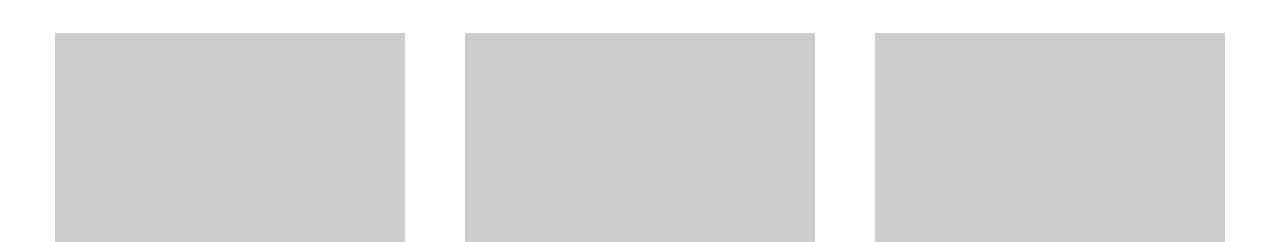
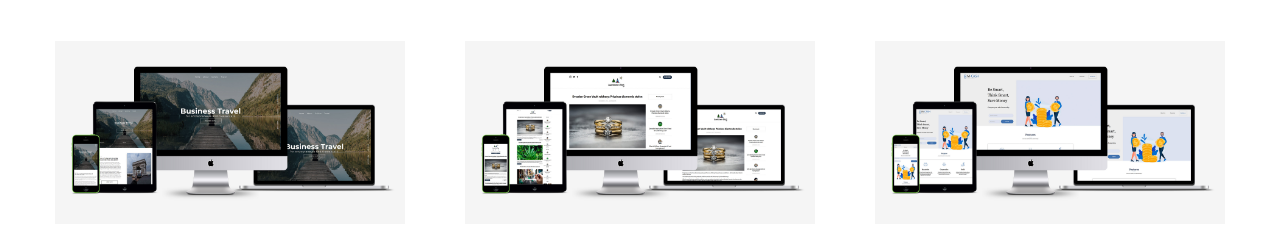
Before and after one commit to nadyawyn/nadyaonline, a website: page src/index.html in a window 1280 px wide. Shown: the part 710-952 px from the top of the page. Drawn offline with nearby package versions, Linux system fonts and the light colour scheme; files that its build step writes are made by us from their sources.

Commit message:
Added portfolio showcases in Works section

```diff
--- a/src/index.html
+++ b/src/index.html
@@ -48,9 +48,9 @@
 						<h3 class="works__subtitle">landing pages</h3>
 
 					<ul class="works__list">
-						<li class="works__list-item wow animate__animated animate__flipInX" data-wow-duration="1s" data-wow-delay="1s"></li>
-						<li class="works__list-item wow animate__animated animate__flipInX" data-wow-duration="1s" data-wow-delay="1s"></li>
-						<li class="works__list-item wow animate__animated animate__flipInX" data-wow-duration="1s" data-wow-delay="1s"></li>
+						<li class="works__list-item works__list-item_1 wow animate__animated animate__flipInX" data-wow-duration="1s" data-wow-delay="1s"></li>
+						<li class="works__list-item works__list-item_2 wow animate__animated animate__flipInX" data-wow-duration="1s" data-wow-delay="1s"></li>
+						<li class="works__list-item works__list-item_3 wow animate__animated animate__flipInX" data-wow-duration="1s" data-wow-delay="1s"></li>
 						<li class="works__list-item wow animate__animated animate__flipInX" data-wow-duration="1s" data-wow-delay="2s"></li>
 						<li class="works__list-item wow animate__animated animate__flipInX" data-wow-duration="1s" data-wow-delay="2s"></li>
 						<li class="works__list-item wow animate__animated animate__flipInX" data-wow-duration="1s" data-wow-delay="2s"></li>
--- a/src/sass/blocks/_works.scss
+++ b/src/sass/blocks/_works.scss
@@ -40,10 +40,21 @@
 		&-item {
 			display: block;
 			width: 350px;
-			height: 240px;
+			height: 200px;
 			background-color: #cccccc;
 
 			margin-bottom: 40px;
+
+			&_1 {
+				background: url(../../img/works/businesstravel.jpg) center (center/contain) no-repeat;
+			}
+			&_2 {
+				background: url(../../img/works/blogstandard.jpg) center (center/contain) no-repeat;
+			}
+			&_3 {
+				background: url(../../img/works/mcash.jpg) center (center/contain) no-repeat;
+			}
+
 		}
 	}
 
```
Also changed, not shown: dist/css/style.min.css, dist/img/works/blogstandard.jpg (added), dist/img/works/businesstravel.jpg (added), dist/img/works/mcash.jpg (added), dist/index.html, src/img/works/blogstandard.jpg (added), src/img/works/businesstravel.jpg (added), src/img/works/mcash.jpg (added).
